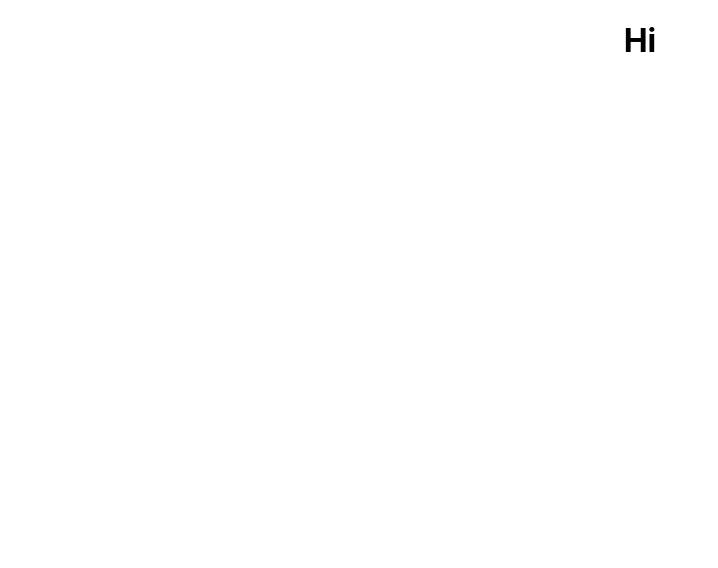
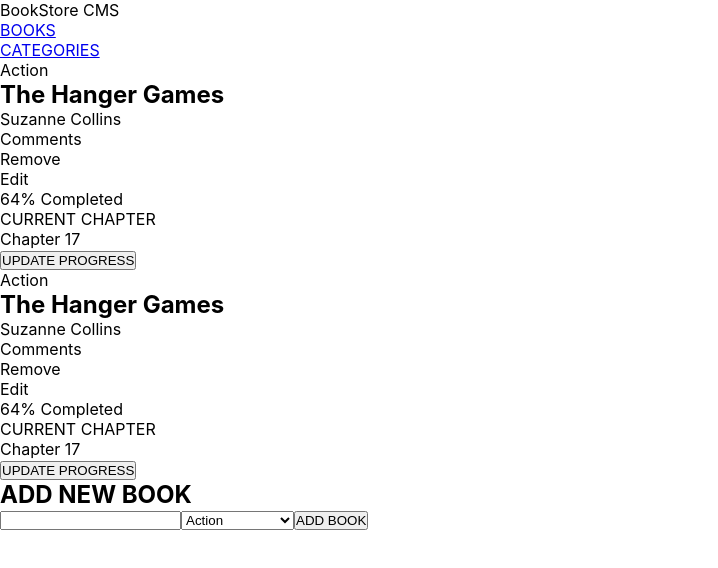
Before and after one commit to Kirabo19/react-bookstore, a React (Create React App) app: page / in a window 1280 px wide. Shown: the top 568 px of the page, without its empty margins (0-718 px from the left). Built offline with nearby package versions, Linux system fonts and the light colour scheme.

Commit message:
Add react router & components

```diff
--- a/package.json
+++ b/package.json
@@ -8,6 +8,7 @@
     "@testing-library/user-event": "^13.5.0",
     "react": "^18.2.0",
     "react-dom": "^18.2.0",
+    "react-router-dom": "^6.4.5",
     "react-scripts": "5.0.1",
     "web-vitals": "^2.1.4"
   },
--- a/src/App.css
+++ b/src/App.css
@@ -1,39 +1,5 @@
-.App {
-  text-align: center;
+* {
+  margin: 0;
+  padding: 0;
+  box-sizing: border-box;
 }
-
-.App-logo {
-  height: 40vmin;
-  pointer-events: none;
-}
-
-@media (prefers-reduced-motion: no-preference) {
-  .App-logo {
-    animation: App-logo-spin infinite 20s linear;
-  }
-}
-
-.App-header {
-  background-color: #282c34;
-  min-height: 100vh;
-  display: flex;
-  flex-direction: column;
-  align-items: center;
-  justify-content: center;
-  font-size: calc(10px + 2vmin);
-  color: white;
-}
-
-.App-link {
-  color: #61dafb;
-}
-
-@keyframes App-logo-spin {
-  from {
-    transform: rotate(0deg);
-  }
-
-  to {
-    transform: rotate(360deg);
-  }
-}
--- a/src/App.js
+++ b/src/App.js
@@ -1,10 +1,20 @@
 import './App.css';
+import { BrowserRouter as Router, Routes, Route } from 'react-router-dom';
+import Header from './components/navBar';
+import CategoriesPages from './pages/CategoriesPages';
+import BooksPage from './pages/BooksPage';
 
 function App() {
   return (
-    <div className="App">
-      <h1>Hi</h1>
-    </div>
+
+    <Router>
+      <Header />
+      <Routes>
+        <Route path="/" element={<BooksPage />} />
+        <Route path="/categorie" element={<CategoriesPages />} />
+      </Routes>
+    </Router>
+
   );
 }
 
--- /dev/null
+++ b/src/components/book.js
@@ -0,0 +1,23 @@
+import React from 'react';
+
+const Book = () => (
+  <div>
+    <p>Action</p>
+    <h2>The Hanger Games</h2>
+    <p>Suzanne Collins</p>
+    <ul>
+      <li>Comments</li>
+      <li>Remove</li>
+      <li>Edit</li>
+    </ul>
+    <div>64% Completed</div>
+    <div>
+      <p>CURRENT CHAPTER</p>
+      <p>Chapter 17</p>
+      <button type="button">UPDATE PROGRESS</button>
+    </div>
+
+  </div>
+);
+
+export default Book;
--- /dev/null
+++ b/src/components/bookList.js
@@ -0,0 +1,20 @@
+import React from 'react';
+import Book from './book';
+
+const BooksList = () => {
+  const bookList = [
+    {
+      id: 1,
+    },
+    {
+      id: 2,
+    },
+  ];
+  const list = bookList.map((item) => (<li key={item.id}><Book /></li>));
+  return (
+    <ul>
+      {list}
+    </ul>
+  );
+};
+export default BooksList;
--- /dev/null
+++ b/src/components/form.js
@@ -0,0 +1,17 @@
+import React from 'react';
+
+const Form = () => (
+  <>
+    <h2>ADD NEW BOOK</h2>
+    <form>
+      <input type="text" />
+      <select name="categorie" id="categorie">
+        <option value="Action">Action</option>
+        <option value="Science Fiction">Science Fiction</option>
+        <option value="Economy">Economy</option>
+      </select>
+      <button type="submit">ADD BOOK</button>
+    </form>
+  </>
+);
+export default Form;
--- /dev/null
+++ b/src/components/navBar.js
@@ -0,0 +1,20 @@
+import React from 'react';
+import { NavLink } from 'react-router-dom';
+
+const Header = () => (
+  <header>
+    <p>BookStore CMS</p>
+    <nav>
+      <ul>
+        <li>
+          <NavLink to="/">BOOKS</NavLink>
+        </li>
+        <li>
+          <NavLink to="/categorie">CATEGORIES</NavLink>
+        </li>
+      </ul>
+    </nav>
+  </header>
+);
+
+export default Header;
--- /dev/null
+++ b/src/pages/BooksPage.js
@@ -0,0 +1,12 @@
+import React from 'react';
+import BooksList from '../components/bookList';
+import Form from '../components/form';
+
+const BooksPage = () => (
+  <>
+    <BooksList />
+    <Form />
+  </>
+);
+
+export default BooksPage;
--- /dev/null
+++ b/src/pages/CategoriesPages.js
@@ -0,0 +1,7 @@
+import React from 'react';
+
+const CategoriesPages = () => (
+  <h2>Come back later</h2>
+);
+
+export default CategoriesPages;
```
Also changed, not shown: 1 other file (tests, documents, lock files or other folders).
